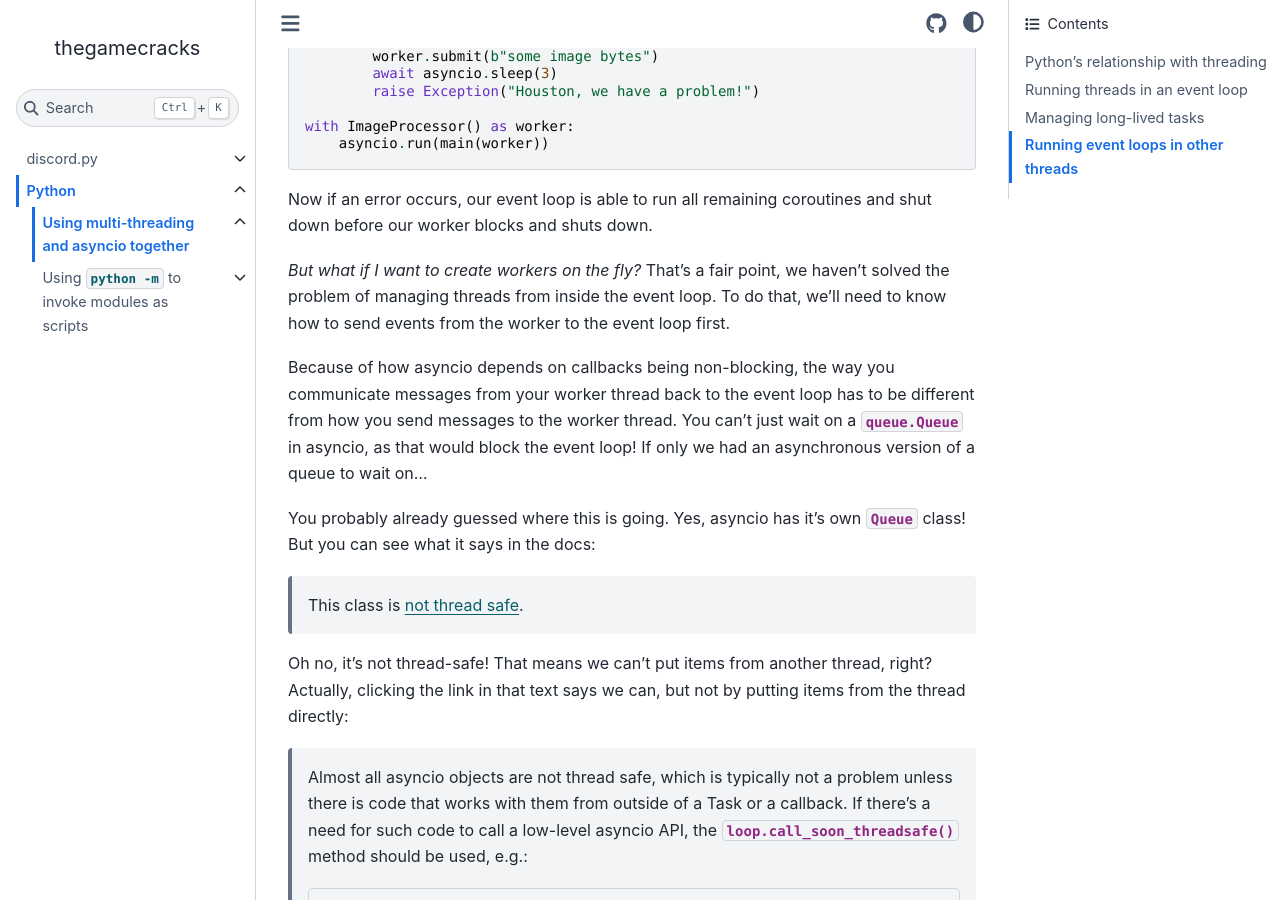
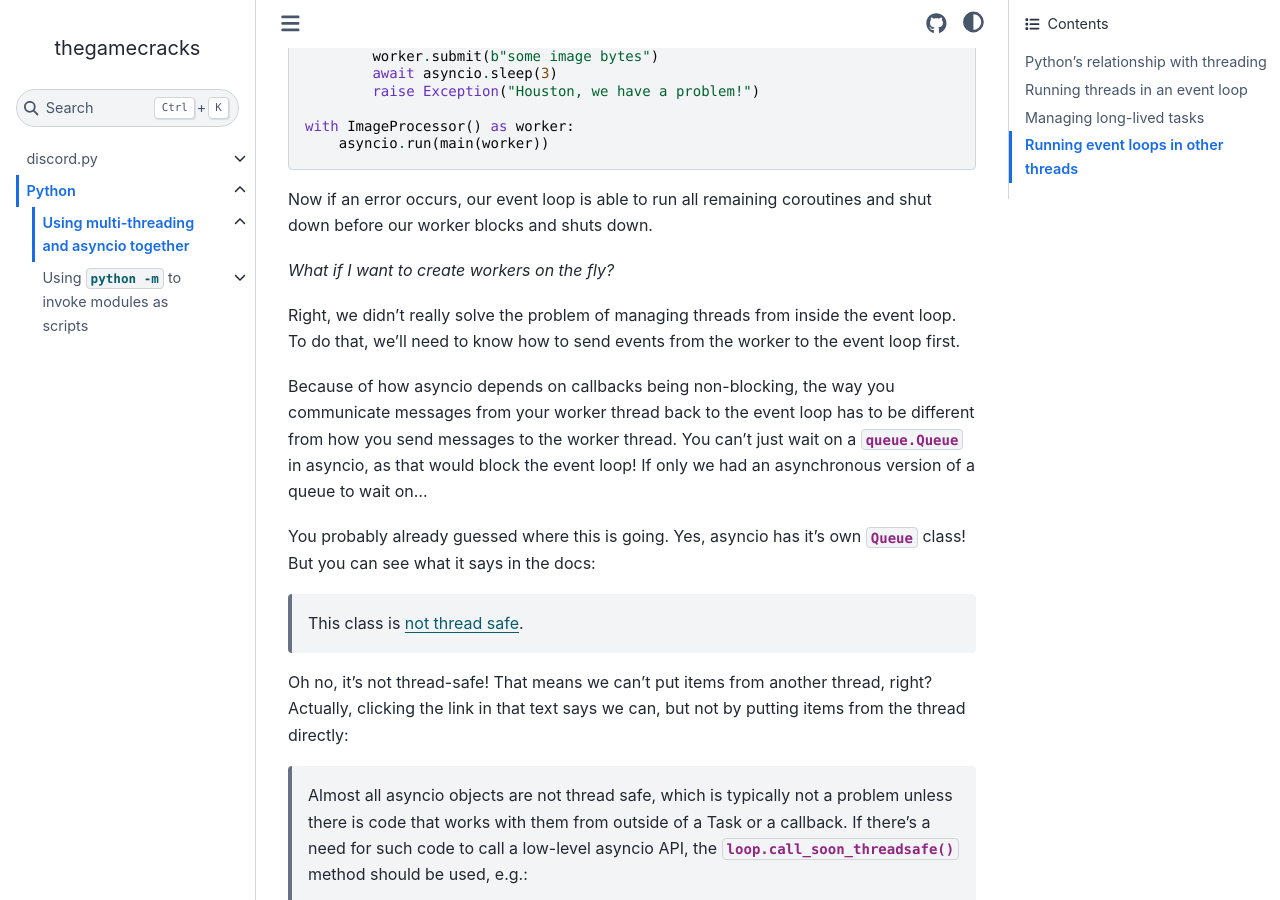
Before and after one commit to thegamecracks/thegamecracks.github.io, a Sphinx documentation site: the page built from docs/python/asyncio_threading.rst, in a window 1280 px wide and 900 px high, scrolled down 6363 px. Built offline with Sphinx 7.4.7 and the Sphinx Book theme 1.1.4, drawn with Linux system fonts in a browser that asks for light colours.

Commit message:
refactor: wording for on the fly workers

```diff
--- a/docs/python/asyncio_threading.rst
+++ b/docs/python/asyncio_threading.rst
@@ -343,10 +343,11 @@ which is to construct our image processor before starting the event loop:
 Now if an error occurs, our event loop is able to run all remaining coroutines
 and shut down before our worker blocks and shuts down.
 
-*But what if I want to create workers on the fly?*
-That's a fair point, we haven't solved the problem of managing threads
-from inside the event loop. To do that, we'll need to know how to send
-events from the worker to the event loop first.
+*What if I want to create workers on the fly?*
+
+Right, we didn't really solve the problem of managing threads from inside the
+event loop. To do that, we'll need to know how to send events from the worker
+to the event loop first.
 
 Because of how asyncio depends on callbacks being non-blocking, the way you
 communicate messages from your worker thread back to the event loop has to
```
